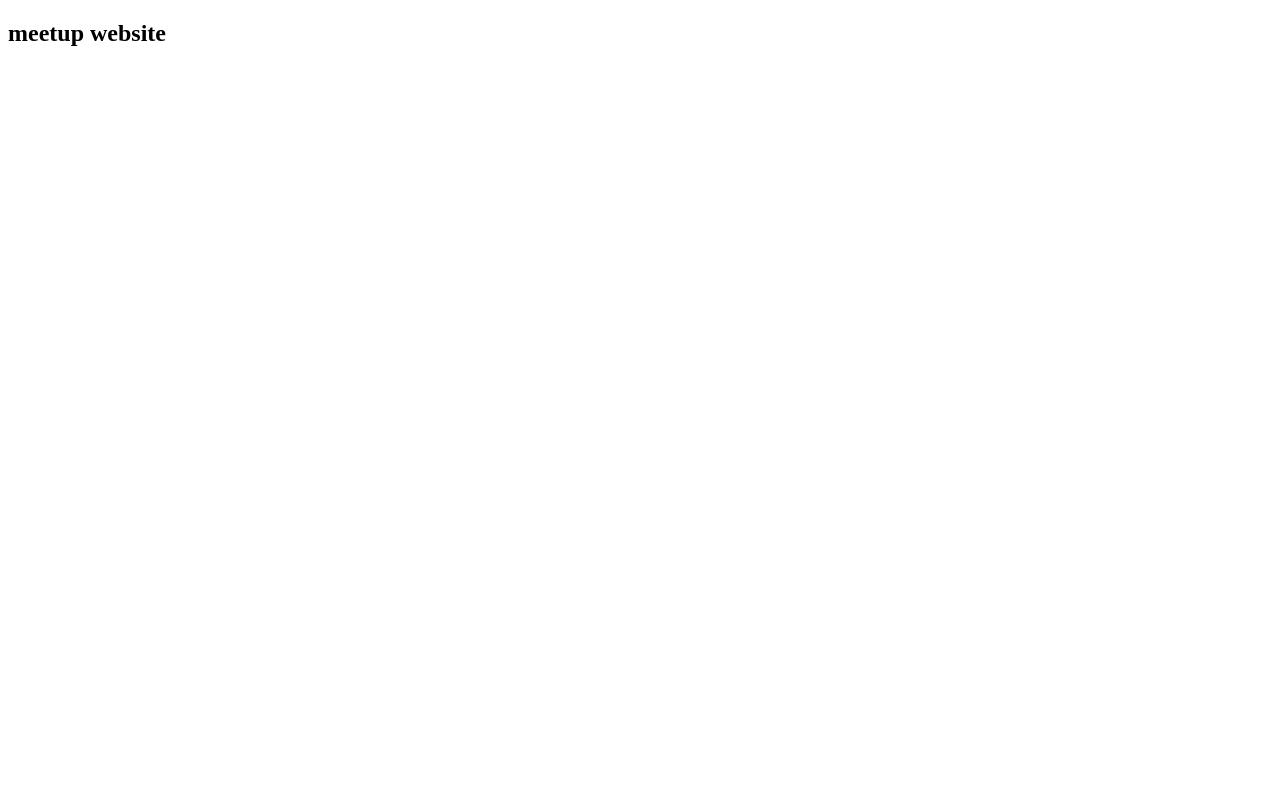
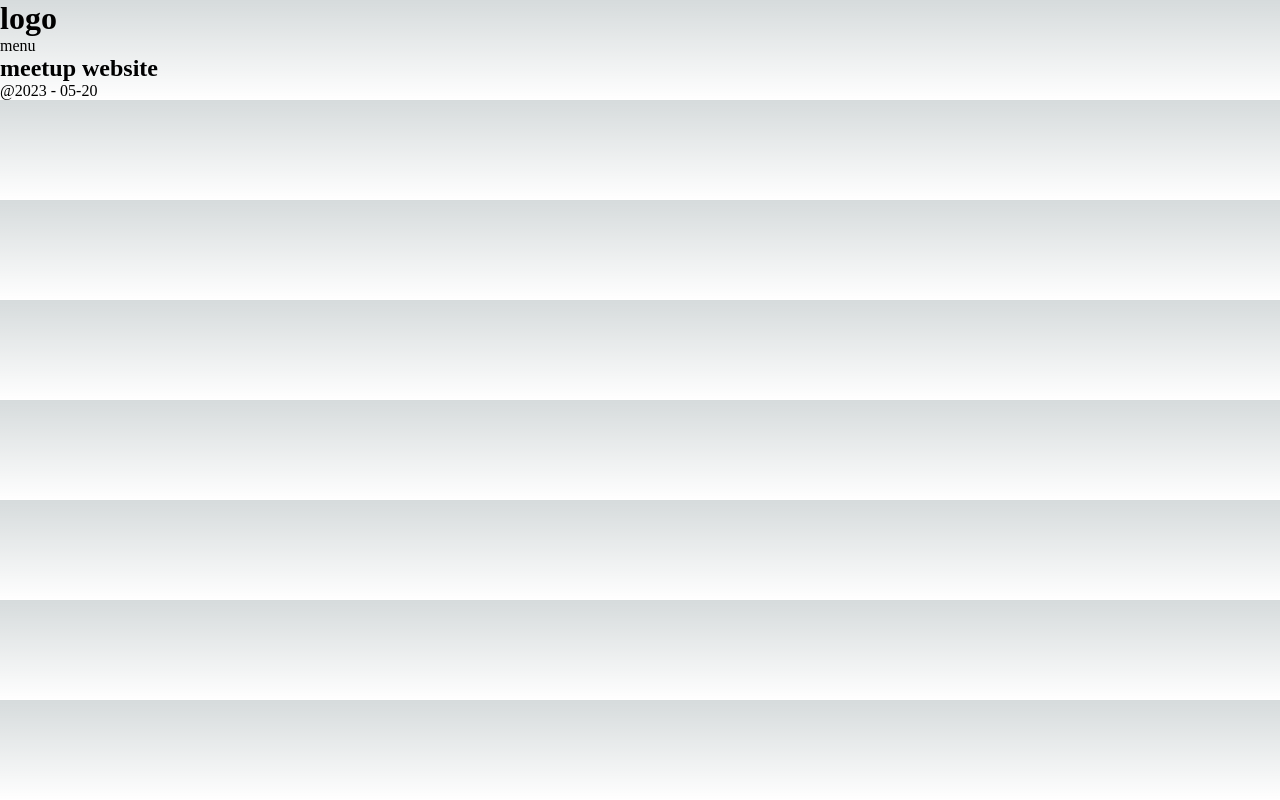
Before and after one commit to wingo-dev/meetup, a Next.js app: page / in a window 1280 px wide. Built offline with nearby package versions, Linux system fonts and the light colour scheme.

Commit message:
layout work

```diff
--- a/app/layout.js
+++ b/app/layout.js
@@ -1,17 +1,12 @@
-import './globals.css'
-import { Inter } from 'next/font/google'
-
-const inter = Inter({ subsets: ['latin'] })
-
-export const metadata = {
-  title: 'Create Next App',
-  description: 'Generated by create next app',
-}
+import "./globals.css";
 
 export default function RootLayout({ children }) {
   return (
-    <html lang="en">
-      <body className={inter.className}>{children}</body>
-    </html>
-  )
+    <div>
+      <h1>logo</h1>
+      <div>menu</div>
+      {children}
+      <footer>@2023 - 05-20</footer>
+    </div>
+  );
 }
--- a/pages/index.js
+++ b/pages/index.js
@@ -1,8 +1,10 @@
+import RootLayout from "@/app/layout";
+
 const HomePage = () => {
   return (
-    <div>
+    <RootLayout>
       <h2>meetup website</h2>
-    </div>
+    </RootLayout>
   );
 };
 
```
Also changed, not shown: pages/__app.js (added, +11 -0 lines).
